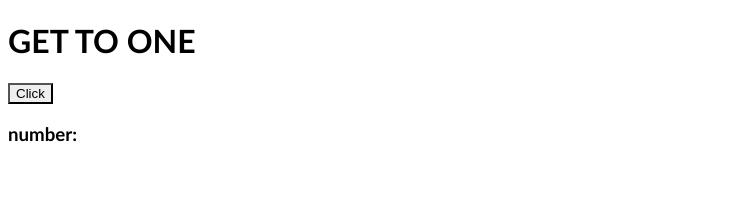
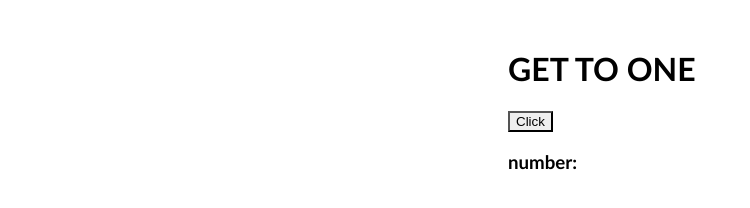
Before and after one commit to RedlandsStuff/SSCT-Get-To-One, a plain HTML site: page index.html in a window 1280 px wide. Shown: the whole page, without its empty margins (0-750 px from the left). Drawn offline with Linux system fonts and the light colour scheme.

Commit message:
Update index.html

```diff
--- a/index.html
+++ b/index.html
@@ -3,7 +3,9 @@
 <style>
 body {
   font-family: 'Trebuchet MS', sans-serif;
-  position: x: 500px y: 0px
+  position: absolute;
+  top: 20px;
+  left: 500px;
 }
 </style>
 <html>
```
